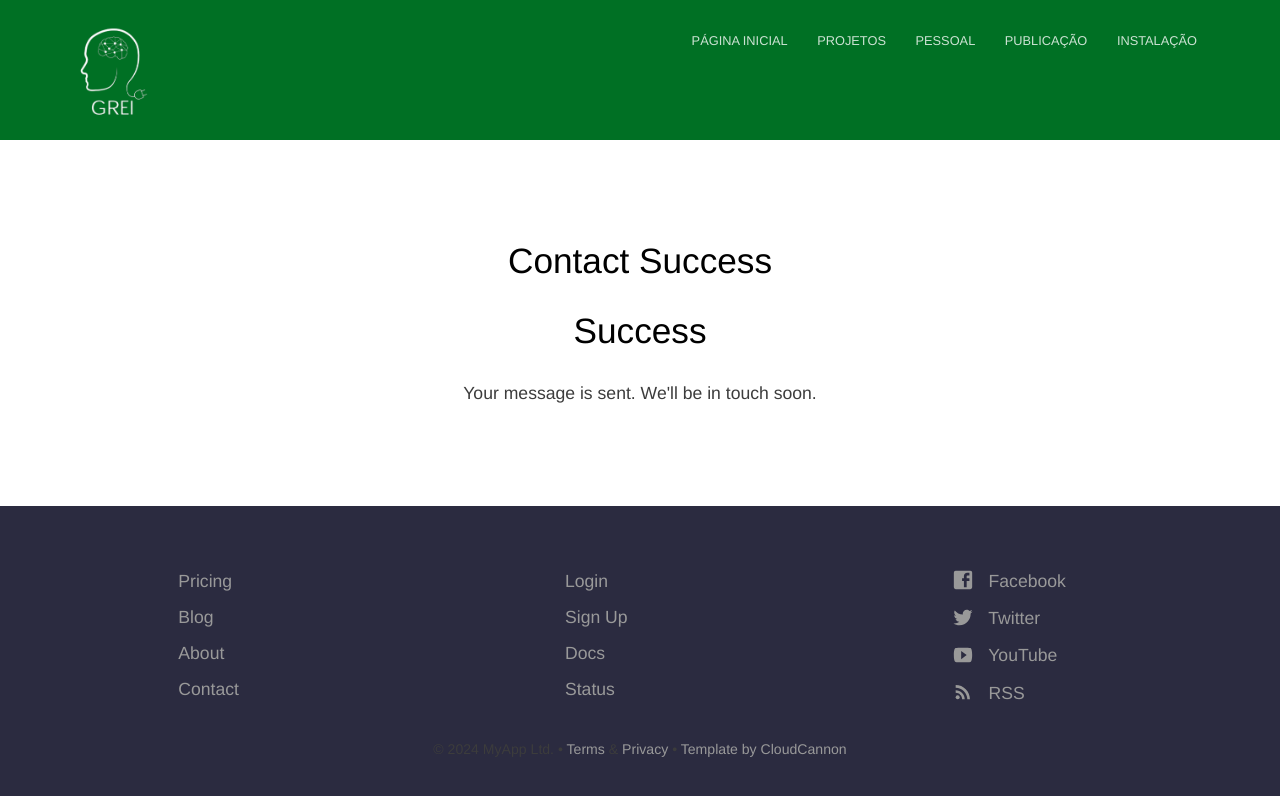
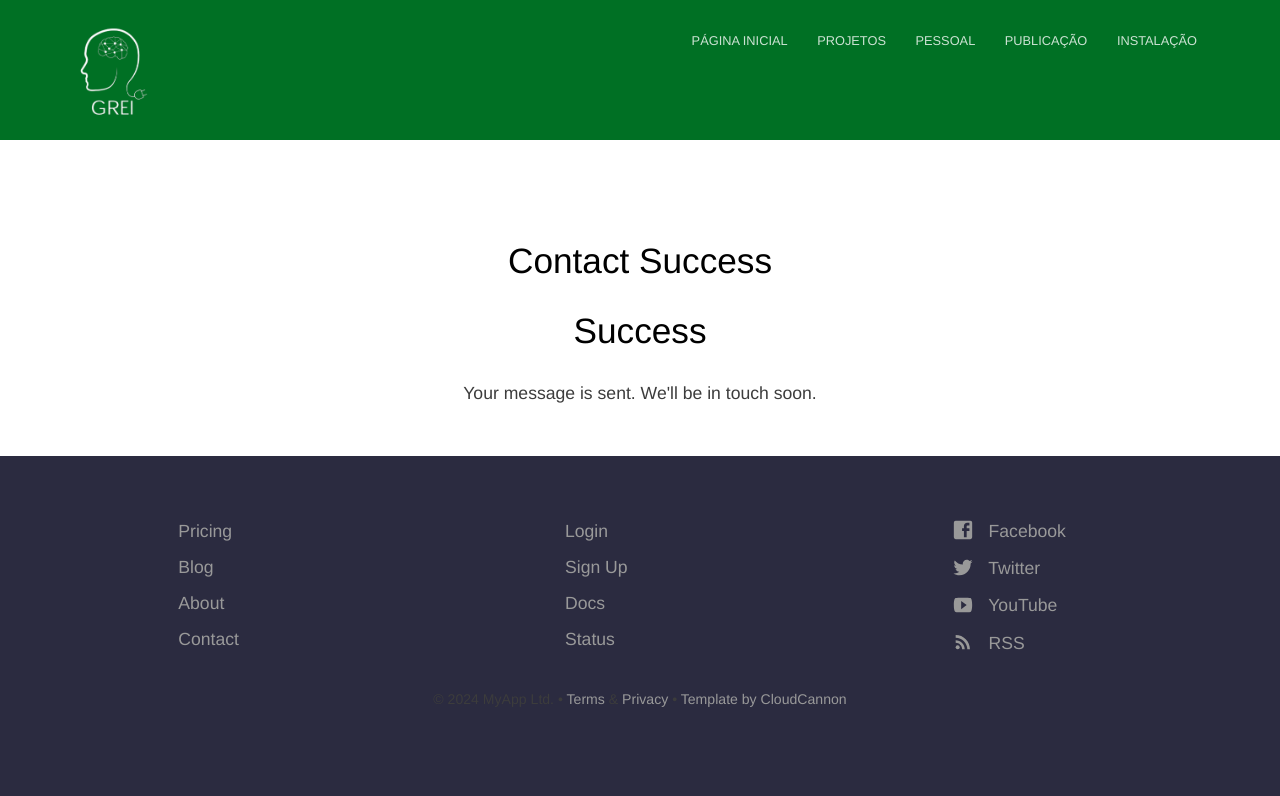
Before and after one commit to Gabriell89222/Gabriell89222.github.io, a Jekyll site: the page built from contact-success.html, in a window 1280 px wide. Shown: the top 796 px of the page. Built offline with Jekyll 4.4.1, drawn with Linux system fonts in a browser that asks for light colours.

Commit message:
Atualização posição do topico.

```diff
--- a/_sass/layout.scss
+++ b/_sass/layout.scss
@@ -139,7 +139,7 @@ blockquote:before {
 
 .page {
 	margin-bottom: 0;
-	padding-bottom: 80px;
+	padding-bottom: 30px;
 }
 
 .center-text {
```
